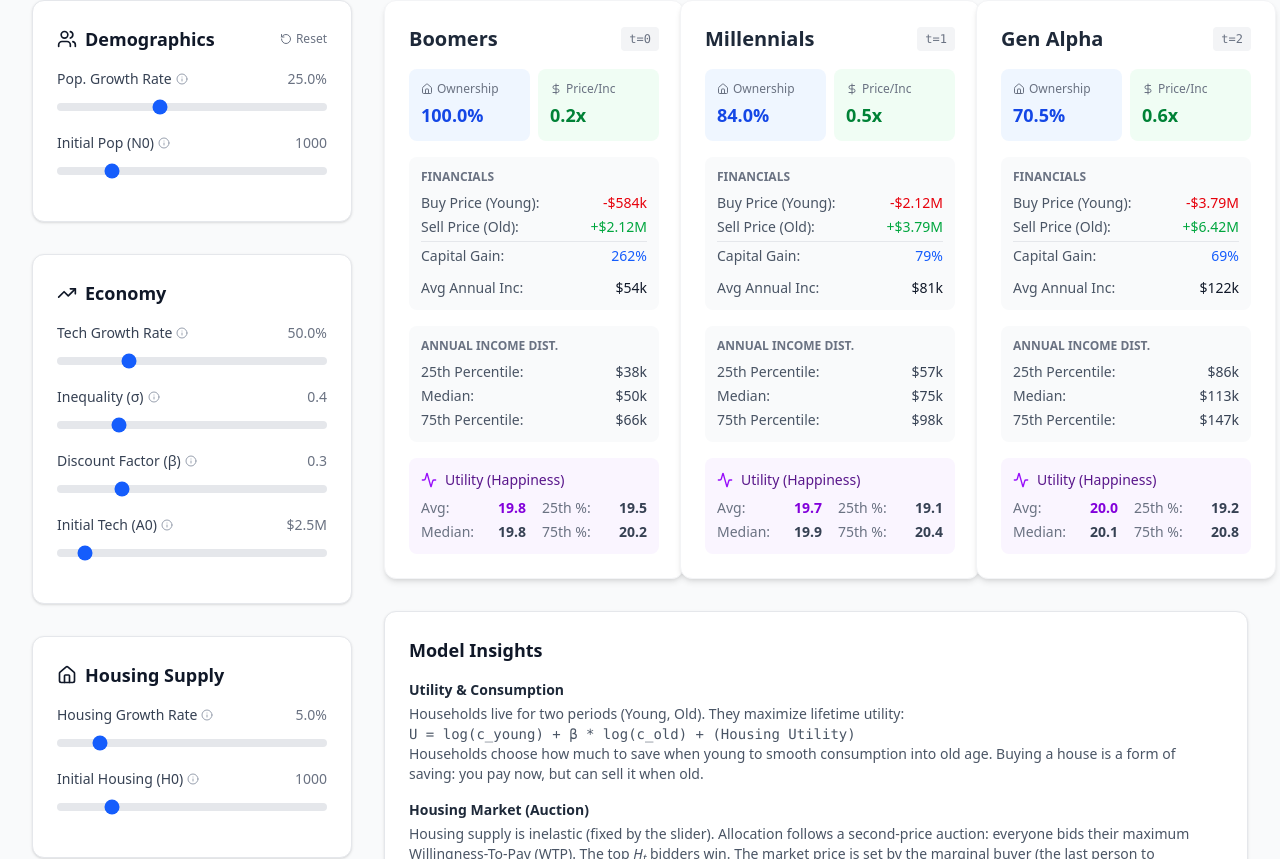
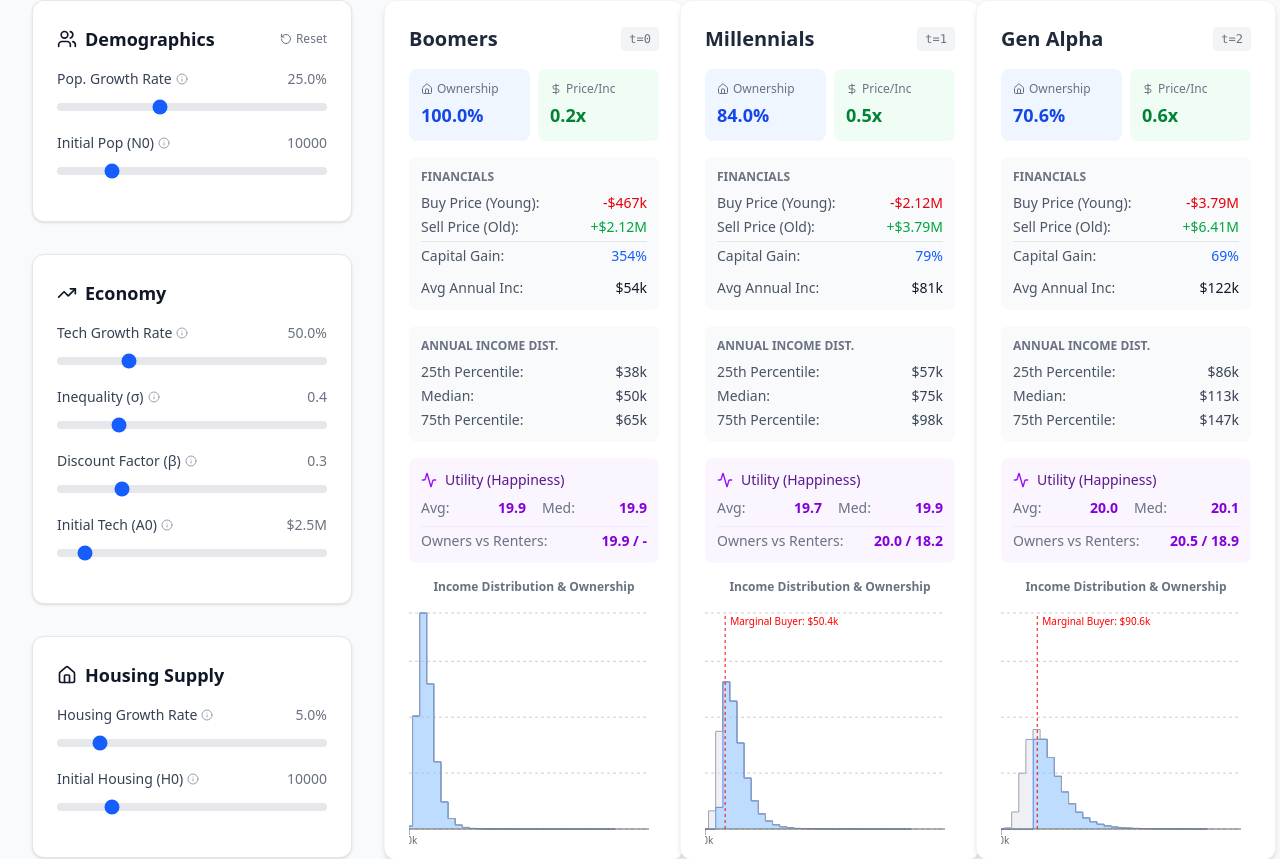
Before and after one commit to GarrettPetersen/inelastic-housing-growth, a React (Vite) app: page / in a window 1280 px wide. Shown: the part 201-1060 px from the top of the page. Built offline with nearby package versions, Linux system fonts and the light colour scheme.

Commit message:
add income distribution chart

```diff
--- a/package.json
+++ b/package.json
@@ -12,7 +12,8 @@
   "dependencies": {
     "lucide-react": "^0.555.0",
     "react": "^19.2.0",
-    "react-dom": "^19.2.0"
+    "react-dom": "^19.2.0",
+    "recharts": "^3.5.1"
   },
   "devDependencies": {
     "@eslint/js": "^9.39.1",
--- a/src/App.tsx
+++ b/src/App.tsx
@@ -2,6 +2,7 @@ import { useState, useMemo } from 'react';
 import { simulate } from './model';
 import type { ModelParams, GenerationResult } from './model';
 import { Users, Home, TrendingUp, Activity, DollarSign, RotateCcw, Info } from 'lucide-react';
+import { ComposedChart, Area, XAxis, YAxis, CartesianGrid, Tooltip, ResponsiveContainer, ReferenceLine } from 'recharts';
 
 const DEFAULT_PARAMS: ModelParams = {
   popGrowthRate: 0.25, // ~25% per generation
@@ -10,8 +11,8 @@ const DEFAULT_PARAMS: ModelParams = {
   inequality: 0.4, // Log-income SD
   beta: 0.3, // Discount factor per generation (less speculative)
   initialTech: 2500000, // ~$2.5M lifetime -> ~$50k/yr
-  initialPop: 1000,
-  initialHousing: 1000
+  initialPop: 10000,
+  initialHousing: 10000
 };
 
 const Slider = ({
@@ -61,7 +62,97 @@ const Slider = ({
   </div>
 );
 
-const ResultCard = ({ result }: { result: GenerationResult }) => {
+const IncomeDistributionChart = ({ result, globalMaxIncome, globalMaxCount }: { result: GenerationResult; globalMaxIncome: number; globalMaxCount: number }) => {
+  // Process data for the chart
+  // We want to show the distribution of income (density plot or histogram)
+  // and a vertical line for the marginal buyer.
+
+  const data = useMemo(() => {
+    // Create buckets for histogram
+    // We need to use the GLOBAL max income to align scales, but bucket based on local range?
+    // No, if we want identical X scales, we must bucket from 0 to globalMaxIncome for ALL charts.
+    const minInc = 0;
+    const maxInc = globalMaxIncome;
+    const bucketCount = 30;
+    const bucketSize = (maxInc - minInc) / bucketCount;
+
+    const buckets = new Array(bucketCount).fill(0).map((_, i) => ({
+      binStart: minInc + i * bucketSize,
+      binEnd: minInc + (i + 1) * bucketSize,
+      count: 0,
+      owners: 0,
+      renters: 0
+    }));
+
+    result.incomeDistribution.forEach(d => {
+      const val = d.income / 50;
+      let bucketIdx = Math.floor((val - minInc) / bucketSize);
+      if (bucketIdx >= bucketCount) bucketIdx = bucketCount - 1;
+      if (bucketIdx < 0) bucketIdx = 0;
+
+      buckets[bucketIdx].count++;
+      if (d.buys) buckets[bucketIdx].owners++;
+      else buckets[bucketIdx].renters++;
+    });
+
+    return buckets.map(b => ({
+      name: `$${(b.binStart / 1000).toFixed(0)}k`,
+      x: b.binStart,
+      Owners: b.owners,
+      Renters: b.renters,
+      total: b.count
+    }));
+  }, [result, globalMaxIncome]);
+
+  // Marginal buyer income approx (using result.ownershipRate to find quantile)
+  // Actually, we can find the min income of owners?
+  // In this model with iso-elastic utility, WTP is strictly increasing in Income.
+  // So there is a clear income threshold.
+  const minOwnerIncome = useMemo(() => {
+    const owners = result.incomeDistribution.filter(d => d.buys).map(d => d.income / 50);
+    return owners.length > 0 ? Math.min(...owners) : 0;
+  }, [result]);
+
+  return (
+    <div className="mt-4 h-64 w-full">
+      <h5 className="text-xs font-semibold text-gray-500 text-center mb-2">Income Distribution & Ownership</h5>
+      <ResponsiveContainer width="100%" height="100%">
+        <ComposedChart data={data} margin={{ top: 10, right: 10, left: 0, bottom: 0 }}>
+          <CartesianGrid strokeDasharray="3 3" vertical={false} />
+          <XAxis
+            dataKey="x"
+            tick={{ fontSize: 10 }}
+            interval={4}
+            tickFormatter={(val) => `$${(val / 1000).toFixed(0)}k`}
+            domain={[0, 'auto']}
+            type="number"
+          />
+          <YAxis domain={[0, globalMaxCount]} hide />
+          <Tooltip
+            labelFormatter={(val) => `$${(val / 1000).toFixed(0)}k`}
+          />
+          <Area type="step" dataKey="Owners" stackId="1" stroke="#2563eb" fill="#93c5fd" />
+          <Area type="step" dataKey="Renters" stackId="1" stroke="#9ca3af" fill="#e5e7eb" />
+          {result.ownershipRate > 0 && result.ownershipRate < 1 && (
+            <ReferenceLine
+              x={minOwnerIncome}
+              stroke="red"
+              strokeDasharray="3 3"
+              label={{
+                value: `Marginal Buyer: $${(minOwnerIncome / 1000).toFixed(1)}k`,
+                position: 'insideTopLeft',
+                fill: 'red',
+                fontSize: 10
+              }}
+            />
+          )}
+        </ComposedChart>
+      </ResponsiveContainer>
+    </div>
+  );
+};
+
+const ResultCard = ({ result, globalMaxIncome, globalMaxCount }: { result: GenerationResult; globalMaxIncome: number; globalMaxCount: number }) => {
   const fmtUSD = (v: number) => {
     if (v >= 1000000) return `$${(v / 1000000).toFixed(2)}M`;
     if (v >= 1000) return `$${(v / 1000).toFixed(0)}k`;
@@ -150,19 +241,19 @@ const ResultCard = ({ result }: { result: GenerationResult }) => {
               <span className="font-semibold text-purple-700">{result.avgLifetimeUtility.toFixed(1)}</span>
             </div>
             <div className="flex justify-between">
-                <span className="text-gray-500">25th %:</span>
-                <span className="font-semibold text-gray-700">{result.utilityP25.toFixed(1)}</span>
+              <span className="text-gray-500">Med:</span>
+              <span className="font-semibold text-purple-700">{result.utilityMedian.toFixed(1)}</span>
             </div>
-             <div className="flex justify-between">
-                <span className="text-gray-500">Median:</span>
-                <span className="font-semibold text-gray-700">{result.utilityMedian.toFixed(1)}</span>
-             </div>
-             <div className="flex justify-between">
-                <span className="text-gray-500">75th %:</span>
-                <span className="font-semibold text-gray-700">{result.utilityP75.toFixed(1)}</span>
+            <div className="flex justify-between col-span-2 pt-1 mt-1 border-t border-purple-100">
+              <span className="text-gray-500">Owners vs Renters:</span>
+              <span className="font-semibold text-purple-700">
+                {isNaN(result.avgUtilityOwners) ? '-' : result.avgUtilityOwners.toFixed(1)} / {isNaN(result.avgUtilityRenters) ? '-' : result.avgUtilityRenters.toFixed(1)}
+              </span>
             </div>
           </div>
         </div>
+
+        <IncomeDistributionChart result={result} globalMaxIncome={globalMaxIncome} globalMaxCount={globalMaxCount} />
       </div>
     </div>
   );
@@ -177,6 +268,36 @@ function App() {
   }
 
   const results = useMemo(() => simulate(params), [params]);
+
+  // Calculate global maximums for chart scaling
+  const { globalMaxIncome, globalMaxCount } = useMemo(() => {
+    let maxInc = 0;
+    let maxCount = 0;
+
+    results.forEach(res => {
+      // Find max income in this generation
+      res.incomeDistribution.forEach(d => {
+        if (d.income / 50 > maxInc) maxInc = d.income / 50;
+      });
+    });
+
+    // Let's do a quick binning pass for maxCount to ensure Y axis is consistent
+    const bucketCount = 30;
+    results.forEach(res => {
+      const bucketSize = maxInc / bucketCount;
+      const buckets = new Array(bucketCount).fill(0);
+      res.incomeDistribution.forEach(d => {
+        let idx = Math.floor((d.income / 50) / bucketSize);
+        if (idx >= bucketCount) idx = bucketCount - 1;
+        if (idx < 0) idx = 0;
+        buckets[idx]++;
+      });
+      const localMax = Math.max(...buckets);
+      if (localMax > maxCount) maxCount = localMax;
+    });
+
+    return { globalMaxIncome: maxInc, globalMaxCount: maxCount };
+  }, [results]);
 
   const updateParam = (key: keyof ModelParams, value: number) => {
     setParams(prev => ({ ...prev, [key]: value }));
@@ -233,7 +354,7 @@ function App() {
                 label="Initial Pop (N0)"
                 value={params.initialPop}
                 onChange={(v) => updateParam('initialPop', v)}
-                min={100} max={5000} step={100}
+                min={1000} max={50000} step={1000}
                 tooltip="Starting population size at t=0."
               />
             </div>
@@ -270,7 +391,7 @@ function App() {
                 value={params.initialTech}
                 onChange={(v) => updateParam('initialTech', v)}
                 min={1000000} max={20000000} step={500000}
-                format={(v) => `$${(v/1000000).toFixed(1)}M`}
+                format={(v) => `$${(v / 1000000).toFixed(1)}M`}
                 tooltip="Starting productivity level (base lifetime income) at t=0."
               />
             </div>
@@ -292,7 +413,7 @@ function App() {
                 label="Initial Housing (H0)"
                 value={params.initialHousing}
                 onChange={(v) => updateParam('initialHousing', v)}
-                min={100} max={5000} step={100}
+                min={1000} max={50000} step={1000}
                 tooltip="Starting number of houses at t=0."
               />
             </div>
@@ -302,7 +423,12 @@ function App() {
           <div className="flex-1">
             <div className="grid grid-cols-1 md:grid-cols-3 gap-6">
               {results.map((res) => (
-                  <ResultCard key={res.time} result={res} />
+                <ResultCard
+                  key={res.time}
+                  result={res}
+                  globalMaxIncome={globalMaxIncome}
+                  globalMaxCount={globalMaxCount}
+                />
               ))}
             </div>
 
@@ -313,9 +439,9 @@ function App() {
                   <h4 className="font-semibold text-gray-800 mb-1">Utility & Consumption</h4>
                   <p>
                     Households live for two periods (Young, Old). They maximize lifetime utility:
-                        <br/>
+                    <br />
                     <code>U = log(c_young) + β * log(c_old) + (Housing Utility)</code>
-                        <br/>
+                    <br />
                     Households choose how much to save when young to smooth consumption into old age.
                     Buying a house is a form of saving: you pay now, but can sell it when old.
                   </p>
@@ -327,7 +453,7 @@ function App() {
                     Housing supply is inelastic (fixed by the slider). Allocation follows a second-price auction:
                     everyone bids their maximum Willingness-To-Pay (WTP). The top <i>H<sub>t</sub></i> bidders win.
                     The market price is set by the marginal buyer (the last person to successfully buy a home).
-                        <br/>
+                    <br />
                     <span className="text-xs text-gray-500 mt-1 block">
                       Note: If Supply &gt; Population, everyone buys, and the price is set by the poorest person's WTP (clearing the market at the lowest valuation).
                     </span>
--- a/src/model.ts
+++ b/src/model.ts
@@ -32,6 +32,11 @@ export interface GenerationResult {
   housePriceNext: number;
   population: number;
   housingStock: number;
+
+  // New field for chart: Full income distribution data (for histogram/density plot)
+  // We'll store a simplified histogram or just raw data points if efficient.
+  // Storing raw points for 1000 agents is fine for client-side.
+  incomeDistribution: { income: number; wtp: number; buys: boolean }[];
 }
 
 // Standard Normal Inverse CDF (Probit function)
@@ -85,7 +90,7 @@ function probit(p: number): number {
 }
 
 const SIMULATION_STEPS = 10; // Look ahead 10 generations
-const AGENTS_COUNT = 1000; // Number of agents to simulate distribution
+const AGENTS_COUNT = 10000; // Number of agents to simulate distribution
 const ALPHA = 1; // Utility value of living in a house
 
 export function simulate(params: ModelParams): GenerationResult[] {
@@ -278,6 +283,7 @@ export function simulate(params: ModelParams): GenerationResult[] {
       let incomeSum = 0;
       const agentUtilities: number[] = [];
       const agentIncomes: number[] = [];
+      const agentDataForChart: { income: number; wtp: number; buys: boolean }[] = [];
 
       // Better approach for stats: Re-calculate WTPs, sort, identify owners, then compute stats.
       const agents = [];
@@ -330,6 +336,12 @@ export function simulate(params: ModelParams): GenerationResult[] {
               totalUtilityRenters += u;
           }
 
+          agentDataForChart.push({
+              income: agent.y,
+              wtp: agent.wtp,
+              buys: isOwner
+          });
+
           totalUtility += u;
           agentUtilities.push(u);
           totalConsYoung += c_young;
@@ -369,6 +381,7 @@ export function simulate(params: ModelParams): GenerationResult[] {
           housePriceNext: P_next,
           population: N_t,
           housingStock: H_t,
+          incomeDistribution: agentDataForChart
       });
   }
 
```
Also changed, not shown: 1 other file (tests, documents, lock files or other folders). Lines whose indentation alone changed are shown as unchanged.
